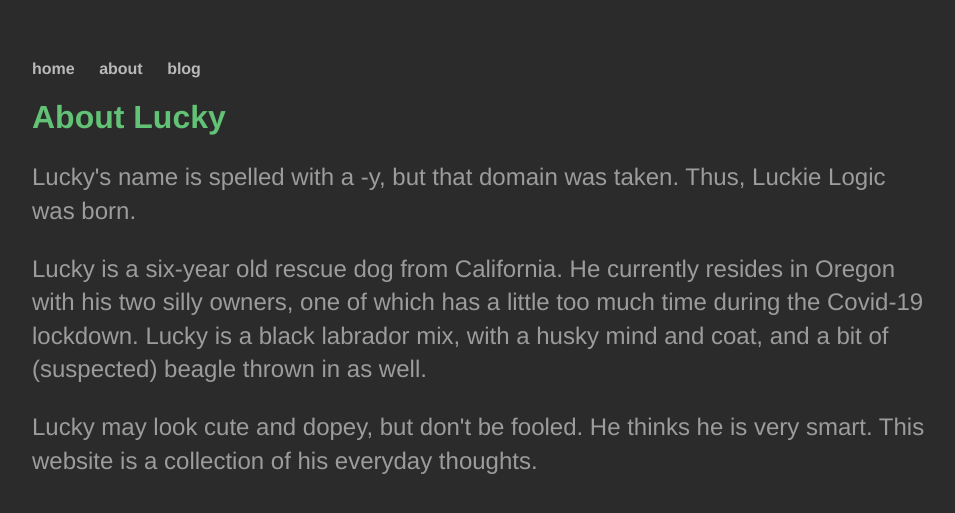
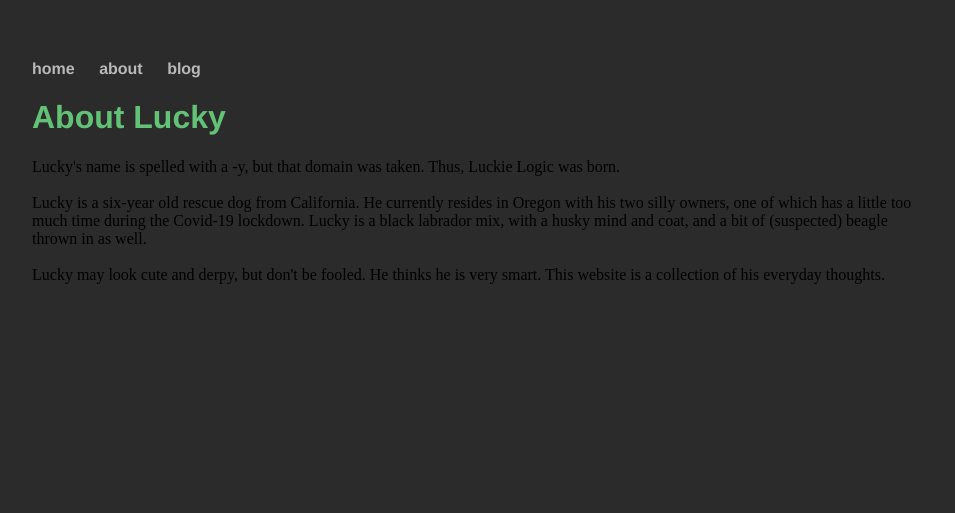
Before and after one commit to luckielogic/luckielogic.github.io, a Jekyll site: the page built from about/index.html, in a window 1280 px wide. Shown: the top 513 px of the page, without its empty margins (160-1115 px from the left). Built offline with Jekyll 4.4.1, drawn with Linux system fonts in a browser that asks for light colours.

Commit message:
Update index.html

```diff
--- a/about/index.html
+++ b/about/index.html
@@ -3,6 +3,14 @@
 title: About Lucky
 ---
 	<h1>{{ page.title }}</h1>
-<p>Lucky's name is spelled with a -y, but that domain was taken. Thus, Luckie Logic was born.
-<p>Lucky is a six-year old rescue dog from California. He currently resides in Oregon with his two silly owners, one of which has a little too much time during the Covid-19 lockdown. Lucky is a black labrador mix, with a husky mind and coat, and a bit of (suspected) beagle thrown in as well.
-<p>Lucky may look cute and dopey, but don't be fooled. He thinks he is very smart. This website is a collection of his everyday thoughts.
+
+<font class="about">
+Lucky's name is spelled with a -y, but that domain was taken. Thus, Luckie Logic was born.
+
+	<br><br>
+
+Lucky is a six-year old rescue dog from California. He currently resides in Oregon with his two silly owners, one of which has a little too much time during the Covid-19 lockdown. Lucky is a black labrador mix, with a husky mind and coat, and a bit of (suspected) beagle thrown in as well.
+<br><br>
+
+Lucky may look cute and derpy, but don't be fooled. He thinks he is very smart. This website is a collection of his everyday thoughts.
+</font>
```
